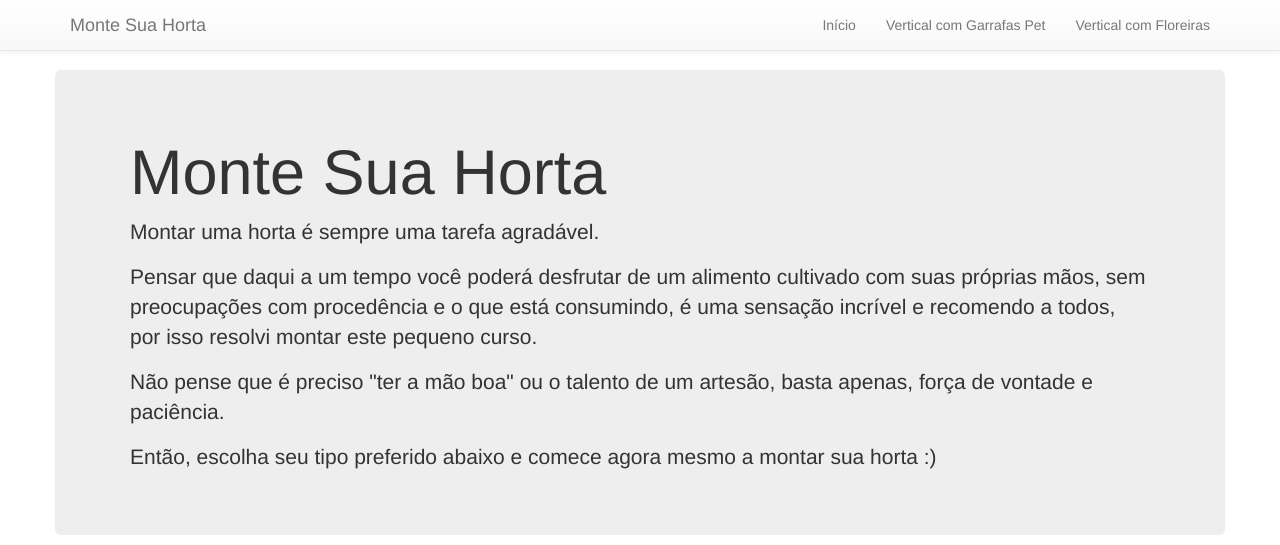
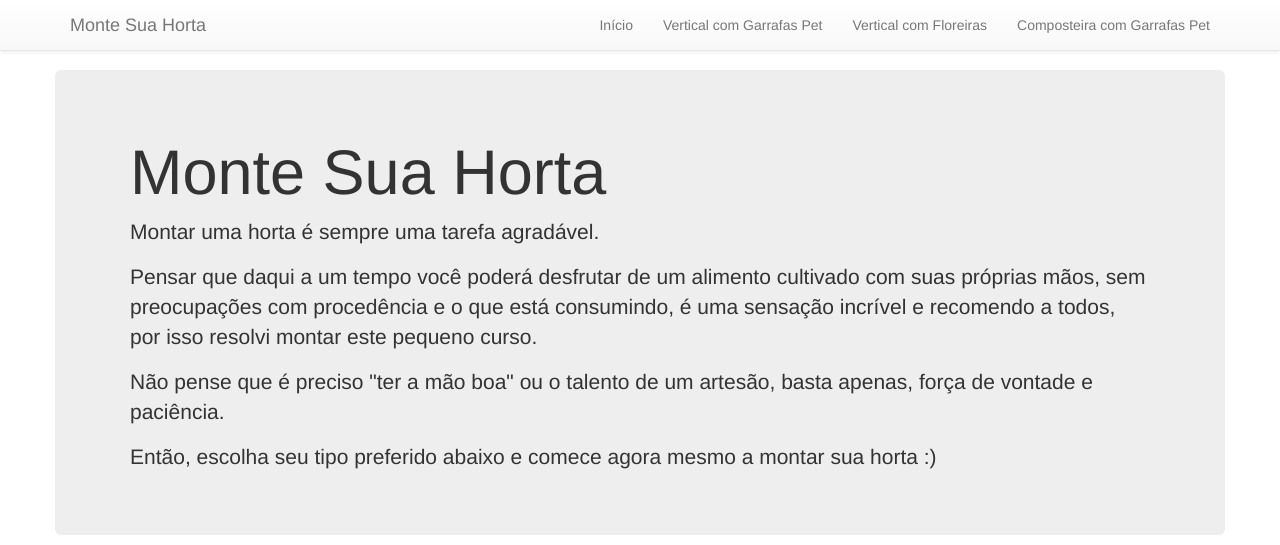
Before and after one commit to mrprompt/montesuahorta, a Jekyll site: the page built from index.md, in a window 1280 px wide. Shown: the top 545 px of the page. Built offline with Jekyll 4.4.1, drawn with Linux system fonts in a browser that asks for light colours; nearby versions of some CDN libraries; grey boxes are pictures that could not be loaded.

Commit message:
adicionando no menu do topo

```diff
--- a/_includes/head.html
+++ b/_includes/head.html
@@ -53,6 +53,7 @@
                 <li><a href="/">Início</a></li>
                 <li><a href="/vertical-pet/">Vertical com Garrafas Pet</a></li>
                 <li><a href="/vertical-floreira/">Vertical com Floreiras</a></li>
+                <li><a href="/composteira-pet/">Composteira com Garrafas Pet</a></li>
             </ul>
         </div><!--/.nav-collapse -->
     </div>
```
